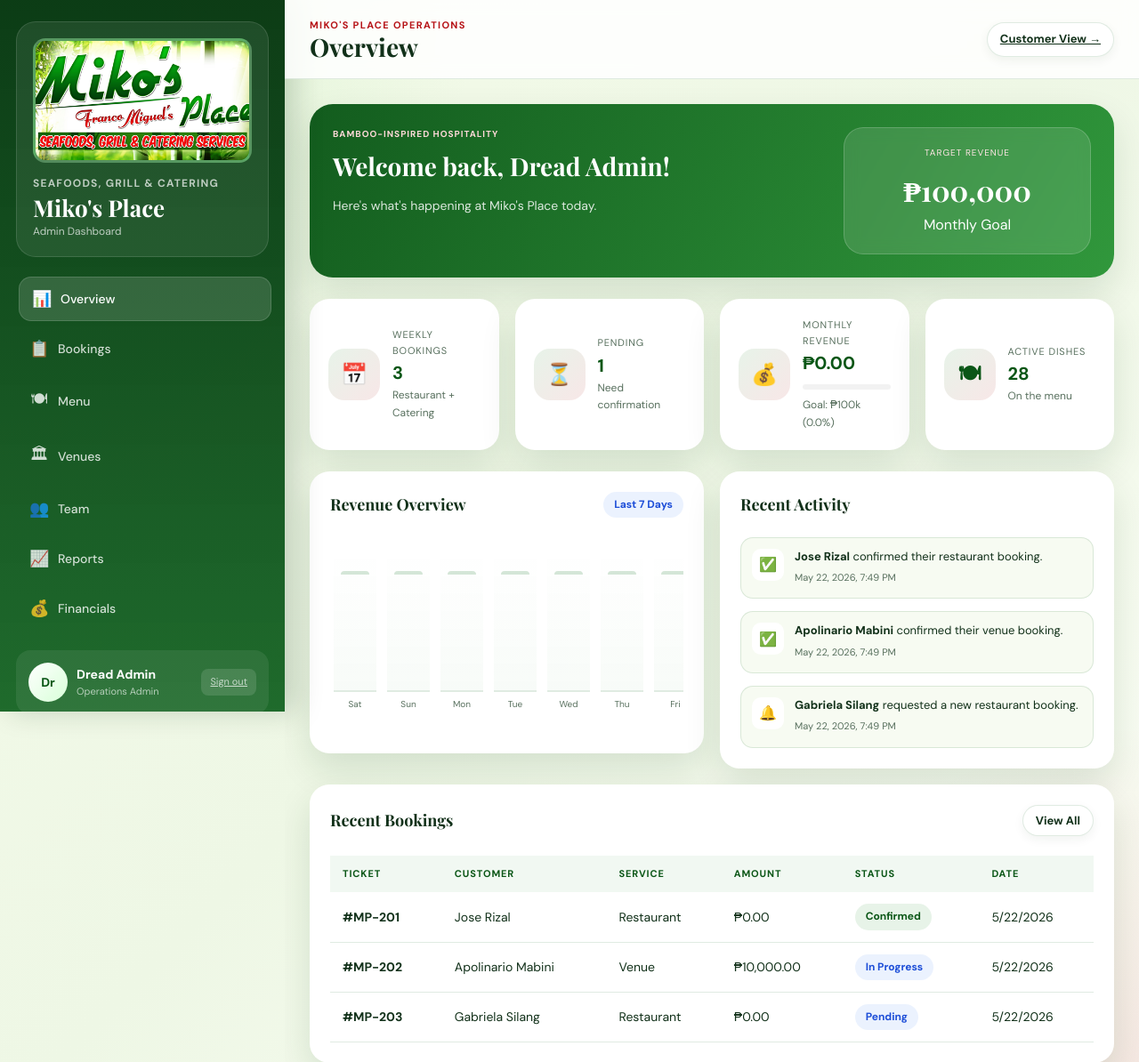
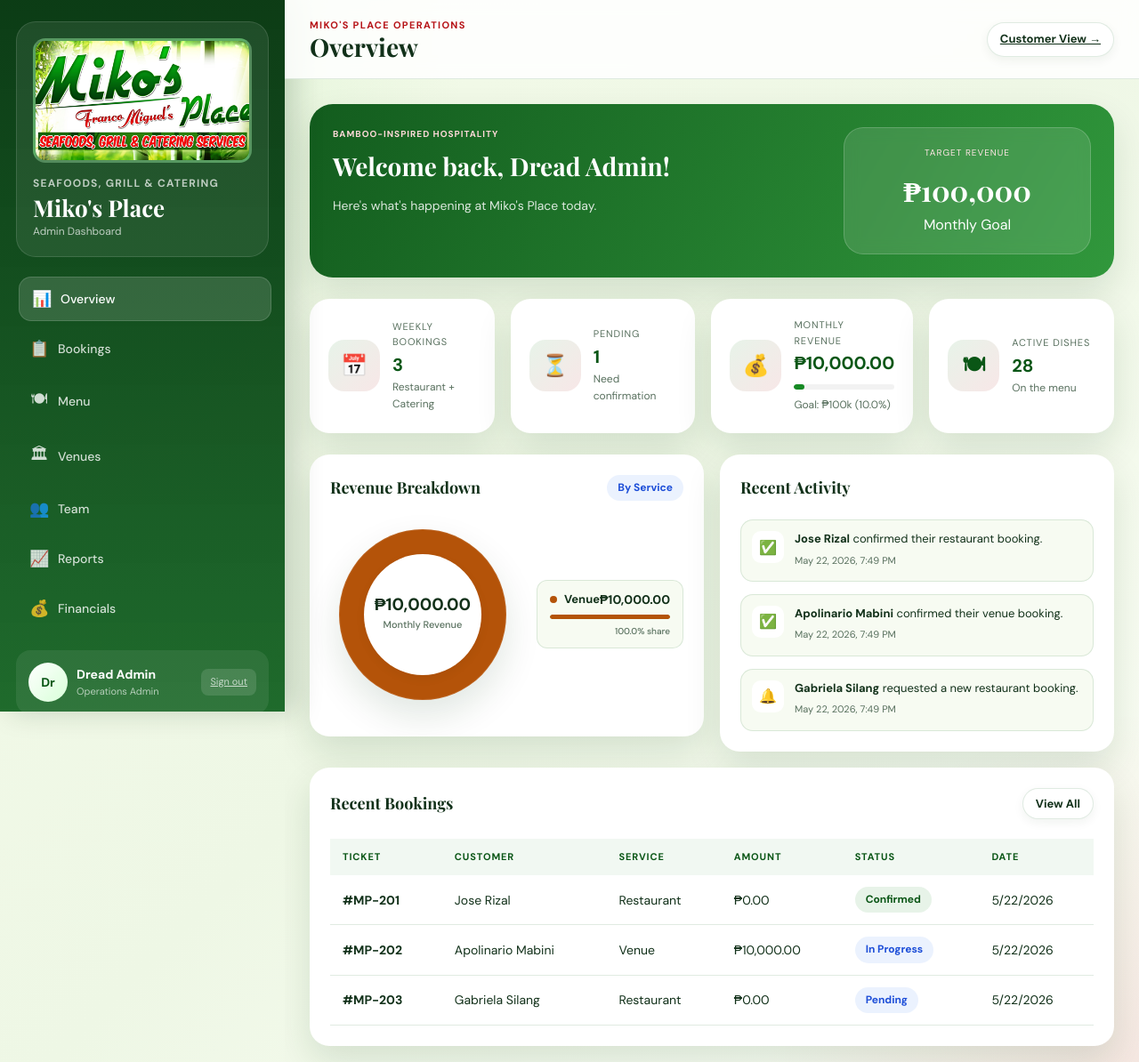
Before and after one commit to Brylle-18/RestaurantWebsite, a PHP site: page /admin/index.php in a window 1280 px wide. Shown: the top 1194 px of the page at 89% size. Run offline with PHP 8.4, Linux system fonts and the light colour scheme; a user stored in the database is signed in; data comes from the database, SQL or seed files in the repository; data that the repository does not hold is empty.

Commit message:
Finished Polishing

```diff
--- a/mikosplace/admin/api.php
+++ b/mikosplace/admin/api.php
@@ -163,7 +163,7 @@ switch ($action) {
     case 'stats':
         $bookings  = $db->query('SELECT COUNT(*) FROM bookings WHERE WEEK(created_at)=WEEK(NOW())')->fetchColumn();
         $pending   = $db->query("SELECT COUNT(*) FROM bookings WHERE status='pending'")->fetchColumn();
-        $revenue   = $db->query("SELECT COALESCE(SUM(CASE WHEN final_amount > 0 THEN final_amount ELSE total_amount END),0) FROM bookings WHERE status='completed' AND MONTH(created_at)=MONTH(NOW()) AND YEAR(created_at)=YEAR(NOW())")->fetchColumn();
+        $revenue   = $db->query("SELECT COALESCE(SUM(CASE WHEN final_amount > 0 THEN final_amount ELSE total_amount END),0) FROM bookings WHERE status IN ('completed','confirmed','in_progress') AND MONTH(created_at)=MONTH(NOW()) AND YEAR(created_at)=YEAR(NOW())")->fetchColumn();
         $dishes    = $db->query('SELECT COUNT(*) FROM menu_items WHERE is_available=1')->fetchColumn();
         $daysInMonth = (int)date('t');
         $staffCosts = staffCostBreakdown($db, $daysInMonth);
@@ -179,7 +179,7 @@ switch ($action) {
                 END
             ),0)
             FROM bookings
-            WHERE status='completed' AND MONTH(created_at)=MONTH(NOW()) AND YEAR(created_at)=YEAR(NOW())
+            WHERE status IN ('completed','confirmed','in_progress') AND MONTH(created_at)=MONTH(NOW()) AND YEAR(created_at)=YEAR(NOW())
         ")->fetchColumn();
         $netProfit = (float)$revenue - $estimatedFoodCost - $staffCosts['period_total'];
         jsonOK([
@@ -468,14 +468,14 @@ switch ($action) {
         $revenueExpr = bookingRevenueExpression();
         $staffCosts = staffCostBreakdown($db, $periodDays);
 
-        // Current month revenue
-        $revenue_month = $db->query("SELECT COALESCE(SUM(CASE WHEN final_amount > 0 THEN final_amount ELSE total_amount END),0) FROM bookings WHERE status='completed' AND MONTH(created_at)=MONTH(NOW()) AND YEAR(created_at)=YEAR(NOW())")->fetchColumn();
+        // Current month revenue (Recognized + Expected)
+        $revenue_month = $db->query("SELECT COALESCE(SUM(CASE WHEN final_amount > 0 THEN final_amount ELSE total_amount END),0) FROM bookings WHERE status IN ('completed','confirmed','in_progress') AND MONTH(created_at)=MONTH(NOW()) AND YEAR(created_at)=YEAR(NOW())")->fetchColumn();
 
         // Revenue by service
-        $by_service = $db->query("SELECT service_type, COUNT(*) AS cnt, COALESCE(SUM(CASE WHEN final_amount > 0 THEN final_amount ELSE total_amount END),0) AS total FROM bookings WHERE status='completed' GROUP BY service_type")->fetchAll();
+        $by_service = $db->query("SELECT service_type, COUNT(*) AS cnt, COALESCE(SUM(CASE WHEN final_amount > 0 THEN final_amount ELSE total_amount END),0) AS total FROM bookings WHERE status IN ('completed','confirmed','in_progress') GROUP BY service_type")->fetchAll();
 
         // Top dishes
-        $top_dishes = $db->query("SELECT m.name, SUM(bi.quantity) AS qty FROM booking_items bi JOIN menu_items m ON bi.menu_item_id=m.id GROUP BY m.name ORDER BY qty DESC LIMIT 5")->fetchAll();
+        $top_dishes = $db->query("SELECT m.name, SUM(bi.quantity) AS qty FROM booking_items bi JOIN menu_items m ON bi.menu_item_id=m.id JOIN bookings b ON bi.booking_id=b.id WHERE b.status IN ('completed','confirmed','in_progress') GROUP BY m.name ORDER BY qty DESC LIMIT 5")->fetchAll();
 
         // Status counts
         $status_counts = $db->query("SELECT status, COUNT(*) AS cnt FROM bookings GROUP BY status")->fetchAll();
@@ -495,7 +495,7 @@ switch ($action) {
         $trendStmt = $db->prepare("
             SELECT DATE(created_at) as date, COALESCE(SUM(CASE WHEN final_amount > 0 THEN final_amount ELSE total_amount END), 0) as total
             FROM bookings
-            WHERE status='completed' AND DATE(created_at) BETWEEN ? AND ?
+            WHERE status IN ('completed','confirmed','in_progress') AND DATE(created_at) BETWEEN ? AND ?
             GROUP BY DATE(created_at)
             ORDER BY DATE(created_at) ASC
         ");
@@ -523,7 +523,7 @@ switch ($action) {
         $monthly_trends = $db->query("
             SELECT DATE_FORMAT(created_at, '%Y-%m') as month, COALESCE(SUM(CASE WHEN final_amount > 0 THEN final_amount ELSE total_amount END), 0) as total
             FROM bookings
-            WHERE status='completed' AND created_at >= DATE_SUB(CURDATE(), INTERVAL 5 MONTH)
+            WHERE status IN ('completed','confirmed','in_progress') AND created_at >= DATE_SUB(CURDATE(), INTERVAL 5 MONTH)
             GROUP BY DATE_FORMAT(created_at, '%Y-%m')
             ORDER BY month ASC
         ")->fetchAll();
@@ -546,7 +546,7 @@ switch ($action) {
                 FROM booking_addons
                 GROUP BY booking_id
             ) addon_totals ON addon_totals.booking_id = b.id
-            WHERE b.status='completed' AND DATE(b.created_at) BETWEEN ? AND ?
+            WHERE b.status IN ('completed','confirmed','in_progress') AND DATE(b.created_at) BETWEEN ? AND ?
         ");
         $costStmt->execute([$startDate, $endDate]);
         $completedBookings = $costStmt->fetchAll();
--- a/mikosplace/admin/index.php
+++ b/mikosplace/admin/index.php
@@ -84,11 +84,11 @@
       <div class="two-col">
         <div class="card revenue-card">
           <div class="section-header">
-            <h3 style="font-size:18px;">Revenue Overview</h3>
-            <span class="badge info">Last 7 Days</span>
+            <h3 style="font-size:18px;">Revenue Breakdown</h3>
+            <span class="badge info">By Service</span>
           </div>
-          <div id="revenue-chart" class="chart-container">
-            <!-- Chart populated by JS -->
+          <div id="revenue-chart" style="margin-top:20px; min-height:220px">
+            <!-- Pie Chart populated by JS -->
           </div>
         </div>
         <div class="card">
@@ -565,16 +565,26 @@ function renderChart(containerId, data, maxVal) {
     return;
   }
   const max = maxVal || Math.max(...data.map(d => parseFloat(d.total))) || 1;
-  container.innerHTML = data.map(d => {
+  container.innerHTML = data.map((d, i) => {
     const total = parseFloat(d.total) || 0;
     const ratio = total / max;
     const height = total > 0 ? Math.max(ratio * 100, 2) : 0;
-    const label = d.label || (d.date ? new Date(d.date).toLocaleDateString('en-PH', {weekday:'short'}) : d.month);
+    let label = d.label;
+    if (!label) {
+      if (d.date) {
+        label = new Date(d.date).toLocaleDateString('en-PH', {weekday:'short'});
+      } else if (d.month) {
+        const [y, m] = d.month.split('-');
+        label = new Date(y, m-1).toLocaleDateString('en-PH', {month:'short'});
+      }
+    }
     return `
       <div class="chart-bar-wrapper">
         <div class="chart-plot">
           <div class="chart-bar-track">
-            <div class="chart-bar${total <= 0 ? ' is-empty' : ''}" style="height:${height}%" data-value="${fmt(d.total)}"></div>
+            <div class="chart-bar${total <= 0 ? ' is-empty' : ''}"
+                 style="height:${height}%; transition-delay: ${i * 50}ms"
+                 data-value="${fmt(d.total)}"></div>
           </div>
         </div>
         <span class="chart-label">${label}</span>
@@ -662,7 +672,7 @@ function renderPieChart(containerId, items, centerPrimary, centerSecondary) {
 
   const total = (items || []).reduce((sum, item) => sum + Number(item.value || 0), 0);
   if (!items || !items.length || total <= 0) {
-    container.innerHTML = '<p style="color:var(--muted);font-size:13px">No chart data available yet.</p>';
+    container.innerHTML = '<p style="color:var(--muted);font-size:13px;text-align:center;padding:20px">No chart data available yet.</p>';
     return;
   }
 
@@ -676,29 +686,31 @@ function renderPieChart(containerId, items, centerPrimary, centerSecondary) {
   }).join(', ');
 
   container.innerHTML = `
-    <div style="display:grid;grid-template-columns:minmax(180px,220px) 1fr;gap:18px;align-items:center">
-      <div style="width:210px;height:210px;margin:0 auto;border-radius:50%;background:conic-gradient(${gradient});position:relative;box-shadow:inset 0 0 0 1px rgba(255,255,255,.08)">
-        <div style="position:absolute;inset:28px;border-radius:50%;background:var(--panel);display:flex;flex-direction:column;align-items:center;justify-content:center;text-align:center;padding:18px">
-          <strong style="font-size:24px;line-height:1.1">${esc(centerPrimary)}</strong>
-          <span style="font-size:12px;color:var(--muted);margin-top:6px">${esc(centerSecondary)}</span>
+    <div class="pie-layout">
+      <div class="pie-circle-container">
+        <div class="pie-circle" style="background:conic-gradient(${gradient})">
+          <div class="pie-center">
+            <strong class="pie-primary">${esc(centerPrimary)}</strong>
+            <span class="pie-secondary">${esc(centerSecondary)}</span>
+          </div>
         </div>
       </div>
-      <div style="display:grid;gap:10px">
+      <div class="pie-legend">
         ${items.map((item) => {
           const pctVal = (Number(item.value || 0) / total) * 100;
           return `
-          <div style="display:flex;flex-direction:column;gap:8px;padding:12px;background:var(--surface-soft);border:1px solid var(--border);border-radius:14px">
-            <div style="display:flex;justify-content:space-between;align-items:center">
-              <div style="display:flex;align-items:center;gap:10px">
-                <span style="width:10px;height:10px;border-radius:999px;background:${item.color};display:inline-block"></span>
-                <span style="font-weight:600;font-size:13px">${esc(item.label)}</span>
+          <div class="legend-item">
+            <div class="legend-header">
+              <div class="legend-label-group">
+                <span class="legend-dot" style="background:${item.color}"></span>
+                <span class="legend-label">${esc(item.label)}</span>
               </div>
-              <strong style="font-size:15px">${fmt(item.value)}</strong>
+              <strong class="legend-value">${fmt(item.value)}</strong>
             </div>
-            <div style="width:100%;height:6px;background:var(--border);border-radius:3px;overflow:hidden">
-              <div style="width:${pctVal}%;height:100%;background:${item.color};border-radius:3px;transition:width 0.8s ease"></div>
+            <div class="legend-progress-bg">
+              <div class="legend-progress-bar" style="width:${pctVal}%;background:${item.color}"></div>
             </div>
-            <div style="font-size:11px;color:var(--muted);text-align:right">${pct(pctVal)} share</div>
+            <div class="legend-footer">${pct(pctVal)} share</div>
           </div>`;
         }).join('')}
       </div>
@@ -741,8 +753,8 @@ async function loadDashboard() {
       <td>${new Date(b.created_at).toLocaleDateString('en-PH')}</td>
     </tr>`).join('') : `<tr class="loading-row"><td colspan="6" style="color:var(--muted)">No bookings yet</td></tr>`;
 
-  // Revenue Chart
-  renderChart('revenue-chart', r.daily_revenue);
+  // Revenue Chart - Changed to Pie Graph
+  renderPieChart('revenue-chart', r.charts?.service_revenue || [], fmt(d.monthly_revenue), 'Monthly Revenue');
 
   // Recent Activity Feed (Simulated based on recent bookings and staff)
   const activity = document.getElementById('recent-activity');
@@ -1172,105 +1184,101 @@ async function loadReports() {
   const g = document.getElementById('reports-grid');
   const summary = d.financial_summary || {};
 
-  const maxSvc = Math.max(...d.by_service.map(r => parseFloat(r.total))) || 1;
-  const byService = d.by_service.map(r => {
-    const total = parseFloat(r.total) || 0;
-    const width = (total / maxSvc) * 100;
-    return `
-    <div class="report-stat" style="border-bottom:none; margin-bottom:12px">
-      <div style="display:flex; justify-content:space-between; margin-bottom:4px">
-        <p class="lbl" style="text-transform:capitalize">${esc(r.service_type)}</p>
-        <p class="val" style="font-size:14px; color:var(--text)">${fmt(r.total)}</p>
-      </div>
-      <div style="width:100%; height:8px; background:var(--surface-soft); border-radius:4px; border:1px solid var(--border); overflow:hidden">
-        <div style="width:${width}%; height:100%; background:var(--green); border-radius:4px; transition:width 1s ease"></div>
-      </div>
-      <p style="font-size:11px; color:var(--muted); margin-top:4px">${r.cnt} bookings</p>
-    </div>`;
-  }).join('');
+  // Format Top Dishes for Pie Chart
+  const dishColors = ['#168a24', '#2563eb', '#d97706', '#9333ea', '#db2777'];
+  const topDishesData = d.top_dishes.map((x, i) => ({
+    label: x.name,
+    value: x.qty,
+    color: dishColors[i % dishColors.length]
+  }));
 
-  const maxQty = Math.max(...d.top_dishes.map(x => parseInt(x.qty))) || 1;
-  const topDishes = d.top_dishes.length
-    ? d.top_dishes.map(x => {
-        const width = (parseInt(x.qty) / maxQty) * 100;
-        return `
-        <div style="margin-bottom:14px">
-          <div style="display:flex; justify-content:space-between; margin-bottom:4px">
-            <span style="font-size:13px; font-weight:600">${esc(x.name)}</span>
-            <span style="font-size:12px; color:var(--muted)">${x.qty} orders</span>
-          </div>
-          <div style="width:100%; height:6px; background:var(--surface-soft); border-radius:3px; overflow:hidden">
-            <div style="width:${width}%; height:100%; background:var(--red); opacity:0.8; border-radius:3px; transition:width 1s ease"></div>
-          </div>
-        </div>`;
-      }).join('')
-    : '<p style="color:var(--muted);font-size:13px">No dish data yet</p>';
-
-  const maxStatus = Math.max(...d.status_counts.map(s => parseInt(s.cnt))) || 1;
-  const statusCounts = d.status_counts.map(s => {
-    const width = (parseInt(s.cnt) / maxStatus) * 100;
-    return `
-    <div class="report-stat" style="border-bottom:none; margin-bottom:12px">
-      <div style="display:flex; justify-content:space-between; margin-bottom:4px">
-        <p class="lbl" style="text-transform:capitalize">${esc(s.status.replace('_',' '))}</p>
-        <p class="val" style="font-size:14px; color:var(--text)">${s.cnt}</p>
-      </div>
-      <div style="width:100%; height:8px; background:var(--surface-soft); border-radius:4px; border:1px solid var(--border); overflow:hidden">
-        <div style="width:${width}%; height:100%; background:var(--muted); opacity:0.6; border-radius:4px; transition:width 1s ease"></div>
-      </div>
-    </div>`;
-  }).join('');
+  // Format Status for Pie Chart
+  const statusColorMap = {
+    pending: '#2563eb',
+    confirmed: '#168a24',
+    in_progress: '#0ea5e9',
+    completed: '#059669',
+    cancelled: '#dc2626'
+  };
+  const statusData = d.status_counts.map(s => ({
+    label: s.status.replace('_',' ').replace(/\b\w/g, c=>c.toUpperCase()),
+    value: s.cnt,
+    color: statusColorMap[s.status] || '#6b7280'
+  }));
 
   g.innerHTML = `
     <div class="card full-width">
-      <h4 style="font-family:'Playfair Display',serif;font-size:18px;margin-bottom:14px">Revenue vs Costs</h4>
-      <div style="display:grid;grid-template-columns:repeat(auto-fit,minmax(180px,1fr));gap:16px;margin-bottom:18px">
+      <div class="section-header">
+        <h4 style="font-family:'Playfair Display',serif;font-size:20px;">Revenue Breakdown (Last 7 Days)</h4>
+        <span class="badge info">Daily Distribution</span>
+      </div>
+      <div id="reports-revenue-pie" style="min-height:240px; margin-top:20px"></div>
+    </div>
+
+    <div class="card full-width">
+      <h4 style="font-family:'Playfair Display',serif;font-size:18px;margin-bottom:14px">Financial Composition</h4>
+      <div id="reports-expense-pie" style="min-height:240px"></div>
+      <div style="display:grid;grid-template-columns:repeat(auto-fit,minmax(180px,1fr));gap:16px;margin-top:24px;border-top:1px solid var(--border);padding-top:20px">
         ${(function(){
-          const gross = parseFloat(summary.gross_revenue) || 1;
           const stats = [
-            {lbl:'Gross Revenue', val:summary.gross_revenue, color:'var(--green)', showPct:false},
-            {lbl:'Food Cost', val:summary.food_cost, color:'#d97706', showPct:true},
-            {lbl:'Staff Labor', val:summary.staff_labor_cost, color:'#2563eb', showPct:true},
-            {lbl:'Net Profit', val:summary.net_profit, color:'var(--green)', showPct:true}
+            {lbl:'Gross Revenue', val:summary.gross_revenue, color:'var(--green)'},
+            {lbl:'Net Profit', val:summary.net_profit, color:'var(--green)'}
           ];
-          return stats.map(s => {
-            const val = parseFloat(s.val) || 0;
-            const width = Math.min((val / gross) * 100, 100);
-            return `
+          return stats.map(s => `
             <div class="report-stat" style="border-bottom:none">
               <p class="lbl">${s.lbl}</p>
-              <p class="val" style="${s.lbl==='Net Profit'?'color:var(--green)':''}">${fmt(val)}</p>
-              <div style="width:100%; height:6px; background:var(--surface-soft); border-radius:3px; margin-top:8px; overflow:hidden; border:1px solid var(--border)">
-                <div style="width:${width}%; height:100%; background:${s.color}; border-radius:3px"></div>
-              </div>
-              ${s.showPct ? `<p style="font-size:10px; color:var(--muted); margin-top:4px">${pct((val/gross)*100)} of gross</p>` : ''}
-            </div>`;
-          }).join('');
+              <p class="val" style="font-size:24px; font-weight:800; color:${s.color}">${fmt(s.val)}</p>
+            </div>`).join('');
         })()}
       </div>
-      <div id="reports-expense-pie"></div>
       <p style="font-size:12px;color:var(--muted);margin-top:14px">${esc(summary.cost_model?.labor || '')} ${esc(summary.cost_model?.food || '')}</p>
     </div>
+
     <div class="card">
-      <h4 style="font-family:'Playfair Display',serif;font-size:18px;margin-bottom:14px">By Service</h4>
-      ${byService || '<p style="color:var(--muted);font-size:13px">No data</p>'}
-      <div id="service-revenue-pie" style="margin-top:18px"></div>
+      <h4 style="font-family:'Playfair Display',serif;font-size:18px;margin-bottom:14px">Revenue by Service</h4>
+      <div id="service-revenue-pie" style="min-height:240px"></div>
     </div>
+
     <div class="card">
-      <h4 style="font-family:'Playfair Display',serif;font-size:18px;margin-bottom:14px">Top Dishes</h4>
-      ${topDishes}
+      <h4 style="font-family:'Playfair Display',serif;font-size:18px;margin-bottom:14px">Top Dishes Distribution</h4>
+      <div id="top-dishes-pie" style="min-height:240px"></div>
     </div>
+
     <div class="card">
-      <h4 style="font-family:'Playfair Display',serif;font-size:18px;margin-bottom:14px">By Status</h4>
-      ${statusCounts || '<p style="color:var(--muted);font-size:13px">No data</p>'}
+      <h4 style="font-family:'Playfair Display',serif;font-size:18px;margin-bottom:14px">Bookings by Status</h4>
+      <div id="status-counts-pie" style="min-height:240px"></div>
       <div style="margin-top:16px;padding:14px;background:var(--surface-soft);border-radius:14px;border:1px solid var(--border)">
-        <p style="font-size:11px;text-transform:uppercase;letter-spacing:.08em;color:var(--muted)">This Month Revenue</p>
-        <p style="font-size:26px;font-weight:800;color:var(--red)">${fmt(d.revenue_month)}</p>
+        <p style="font-size:11px;text-transform:uppercase;letter-spacing:.08em;color:var(--muted)">Total Bookings</p>
+        <p style="font-size:26px;font-weight:800;color:var(--text)">${d.status_counts.reduce((sum, s) => sum + parseInt(s.cnt), 0)}</p>
       </div>
+    </div>
+
+    <div class="card">
+      <h4 style="font-family:'Playfair Display',serif;font-size:18px;margin-bottom:14px">Monthly Revenue Share</h4>
+      <div id="reports-monthly-pie" style="min-height:240px"></div>
     </div>`;
 
-  renderPieChart('reports-expense-pie', d.charts?.expense_breakdown || [], fmt(summary.net_profit || 0), 'Estimated net profit');
-  renderPieChart('service-revenue-pie', d.charts?.service_revenue || [], fmt(d.revenue_month || 0), 'Revenue by service');
+  // Render All as Pie Charts
+  renderPieChart('reports-revenue-pie', d.daily_revenue.map(dr => ({
+    label: dr.label,
+    value: dr.total,
+    color: `rgba(22, 138, 36, ${Math.max(0.2, dr.total / Math.max(...d.daily_revenue.map(x=>x.total)) || 1)})`
+  })), fmt(d.daily_revenue.reduce((s,x)=>s+parseFloat(x.total),0)), '7-Day Total');
+
+  renderPieChart('reports-expense-pie', d.charts?.expense_breakdown || [], fmt(summary.net_profit || 0), 'Net Profit');
+  renderPieChart('service-revenue-pie', d.charts?.service_revenue || [], fmt(d.revenue_month || 0), 'Total Revenue');
+  renderPieChart('top-dishes-pie', topDishesData, d.top_dishes.reduce((s,x)=>s+parseInt(x.qty),0), 'Total Orders');
+  renderPieChart('status-counts-pie', statusData, d.status_counts.reduce((s,x)=>s+parseInt(x.cnt),0), 'Total Bookings');
+
+  renderPieChart('reports-monthly-pie', d.monthly_trends.map((mt, i) => {
+    const [y, m] = mt.month.split('-');
+    const label = new Date(y, m-1).toLocaleDateString('en-PH', {month:'short'});
+    return {
+      label: label,
+      value: mt.total,
+      color: dishColors[i % dishColors.length]
+    };
+  }), fmt(d.monthly_trends.reduce((s,x)=>s+parseFloat(x.total),0)), '6-Month Total');
 }
 
 async function loadSalesReport() {
--- a/mikosplace/assets/admin-styles.css
+++ b/mikosplace/assets/admin-styles.css
@@ -929,21 +929,22 @@ tbody tr:hover {
 }
 .chart-bar {
   width: 100%;
-  background: linear-gradient(180deg, #22c55e 0%, #16a34a 100%);
+  background: linear-gradient(180deg, #168a24 0%, #0a5616 100%);
   border-radius: 6px 6px 0 0;
   min-height: 2px;
   transition: height 1s cubic-bezier(0.34, 1.56, 0.64, 1);
   position: relative;
-  box-shadow: 0 4px 12px rgba(22, 138, 36, 0.3);
+  box-shadow: 0 4px 12px rgba(22, 138, 36, 0.2);
 }
 .chart-bar.is-empty {
-  height: 4px !important;
-  background: var(--border) !important;
+  height: 6px !important;
+  background: rgba(18, 98, 33, 0.08) !important;
+  border: 1px dashed rgba(18, 98, 33, 0.2);
   box-shadow: none;
 }
 .chart-bar:hover {
-  filter: brightness(1.05) saturate(1.1);
-  box-shadow: 0 6px 20px rgba(22, 138, 36, 0.25);
+  filter: brightness(1.1) saturate(1.2);
+  box-shadow: 0 6px 20px rgba(22, 138, 36, 0.3);
   cursor: pointer;
 }
 .chart-bar::after {
@@ -995,7 +996,114 @@ tbody tr:hover {
   background: transparent;
 }
 
-/* ─── QUICK FILTERS ─────────────────────────────────────── */
+/* ─── PIE CHART STYLES ──────────────────────────────────── */
+.pie-layout {
+  display: grid;
+  grid-template-columns: minmax(180px, 220px) 1fr;
+  gap: 24px;
+  align-items: center;
+}
+@media (max-width: 1100px) {
+  .pie-layout {
+    grid-template-columns: 1fr;
+    justify-items: center;
+  }
+}
+.pie-circle-container {
+  display: flex;
+  justify-content: center;
+  padding: 10px;
+}
+.pie-circle {
+  width: clamp(180px, 15vw, 210px);
+  height: clamp(180px, 15vw, 210px);
+  border-radius: 50%;
+  position: relative;
+  box-shadow: inset 0 0 0 1px rgba(255, 255, 255, 0.1), var(--shadow);
+}
+.pie-center {
+  position: absolute;
+  inset: 28px;
+  border-radius: 50%;
+  background: var(--surface);
+  display: flex;
+  flex-direction: column;
+  align-items: center;
+  justify-content: center;
+  text-align: center;
+  padding: 14px;
+  box-shadow: 0 4px 12px rgba(0, 0, 0, 0.05);
+}
+.pie-primary {
+  font-size: clamp(18px, 1.5vw, 24px);
+  line-height: 1.1;
+  color: var(--text);
+}
+.pie-secondary {
+  font-size: 11px;
+  color: var(--muted);
+  margin-top: 4px;
+  font-weight: 500;
+}
+.pie-legend {
+  display: grid;
+  gap: 10px;
+  width: 100%;
+}
+.legend-item {
+  display: flex;
+  flex-direction: column;
+  gap: 6px;
+  padding: 10px 14px;
+  background: var(--surface-soft);
+  border: 1px solid var(--border);
+  border-radius: 12px;
+  transition: transform 0.2s;
+}
+.legend-item:hover {
+  transform: translateX(4px);
+}
+.legend-header {
+  display: flex;
+  justify-content: space-between;
+  align-items: center;
+}
+.legend-label-group {
+  display: flex;
+  align-items: center;
+  gap: 8px;
+}
+.legend-dot {
+  width: 8px;
+  height: 8px;
+  border-radius: 50%;
+}
+.legend-label {
+  font-weight: 600;
+  font-size: 13px;
+  color: var(--text);
+}
+.legend-value {
+  font-size: 14px;
+}
+.legend-progress-bg {
+  width: 100%;
+  height: 5px;
+  background: var(--border);
+  border-radius: 3px;
+  overflow: hidden;
+}
+.legend-progress-bar {
+  height: 100%;
+  border-radius: 3px;
+  transition: width 1s cubic-bezier(0.34, 1.56, 0.64, 1);
+}
+.legend-footer {
+  font-size: 10px;
+  color: var(--muted);
+  text-align: right;
+  font-weight: 500;
+}
 .filter-chips {
   display: flex;
   gap: 8px;
```
Also changed, not shown: 4 other files.
